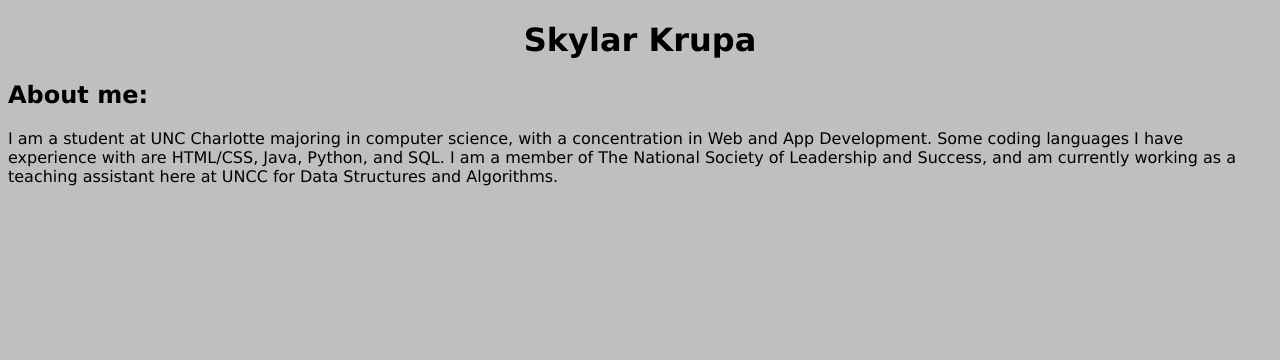
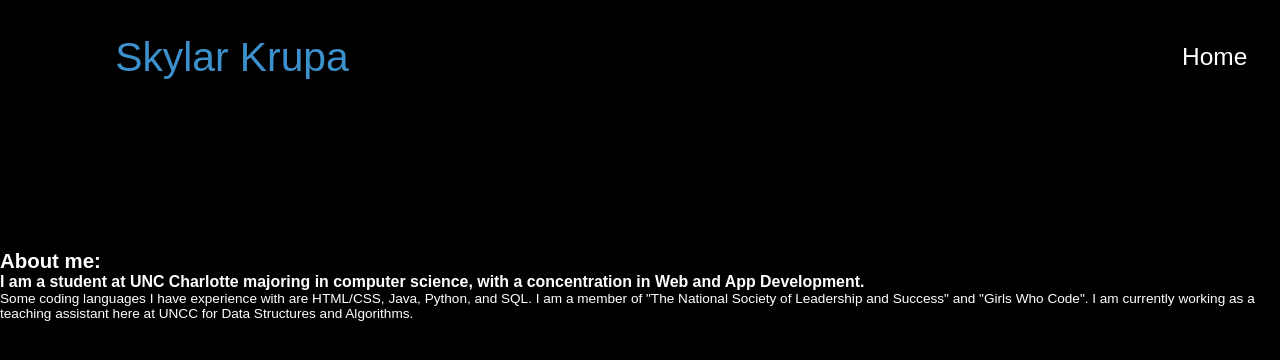
Before and after one commit to skrupas/skrupas.github.io, a plain HTML site: page index.html in a window 1280 px wide. Drawn offline with Linux system fonts and the light colour scheme.

Commit message:
Update index.html

```diff
--- a/index.html
+++ b/index.html
@@ -2,24 +2,82 @@
 <html lang="en">
     <head>
         <title>Skylar Krupa's Portfolio</title>
-        <meta charset="utf-8">
+        <meta name="viewport" charset="utf-8">
 		<script src="https://lint.page/kit/4d0fe3.js" crossorigin="anonymous"></script>
         <style>
+            *{
+                margin: 0;
+                padding: 0;
+                border: none;
+                outline: none;
+                font-family: Arial, sans-serif;
+                text-decoration: none;
+            }
+
+            html{
+                font-size: 85%;
+            }
+
             body{
-				background: #bfbfbf;
-				color: black;
-				font-family: Verdana, sans-serif;
-			}
-            h1{
-                text-align: center
+                width: 100%;
+                height: 100vh;
+                overflow-x: hidden;
+                background-color: black;
+                color: white;
+
+            }
+
+            header{
+                margin-top: 20px;
+                position: fixed;
+                top: 0;
+                left: 0;
+                width: 100%;
+                padding: 1rem 9%;
+                z-index: 100;
+                background-color: transparent;
+                filter: drop-shadow(10px);
+                display: flex;
+                justify-content: space-between;
+                align-items: center;
+            }
+
+            .logo{
+                font-size: 3rem;
+                color: #3c90cb;
+                cursor: pointer;
+                transition: 0.5s ease;
+            }
+
+            nav a{
+                font-size: 1.8rem;
+                color: white;
+                margin-left: 4rem;
+            }
+
+            .home-content{
+                align-items: center;
+                margin-top: 250px;
             }
         </style>
     </head>
     <body>
-        <h1>Skylar Krupa</h1>
-        <h2>About me:</h2>
-        <p>I am a student at UNC Charlotte majoring in computer science, with a concentration in Web and App Development.
-            Some coding languages I have experience with are HTML/CSS, Java, Python, and SQL.
-            I am a member of The National Society of Leadership and Success, and am currently working as a teaching assistant here at UNCC for Data Structures and Algorithms.</p>
+        <header>
+            <a href="#" class="logo">Skylar Krupa</a>
+
+            <nav>
+                <a href="#">Home</a>
+                <a href="#">Portfolio</a>
+            </nav>
+        </header>
+        <section name="Home">
+            <div class="home-content">
+                <h2><span>About me:</span></h2>
+                <h3>I am a student at UNC Charlotte majoring in computer science, with a concentration in Web and App Development.</h3>
+                <p>Some coding languages I have experience with are HTML/CSS, Java, Python, and SQL.
+                I am a member of "The National Society of Leadership and Success" and "Girls Who Code".
+                I am currently working as a teaching assistant here at UNCC for Data Structures and Algorithms.</p>
+            </div>
+        </section>
     </body>
 </html>
```
